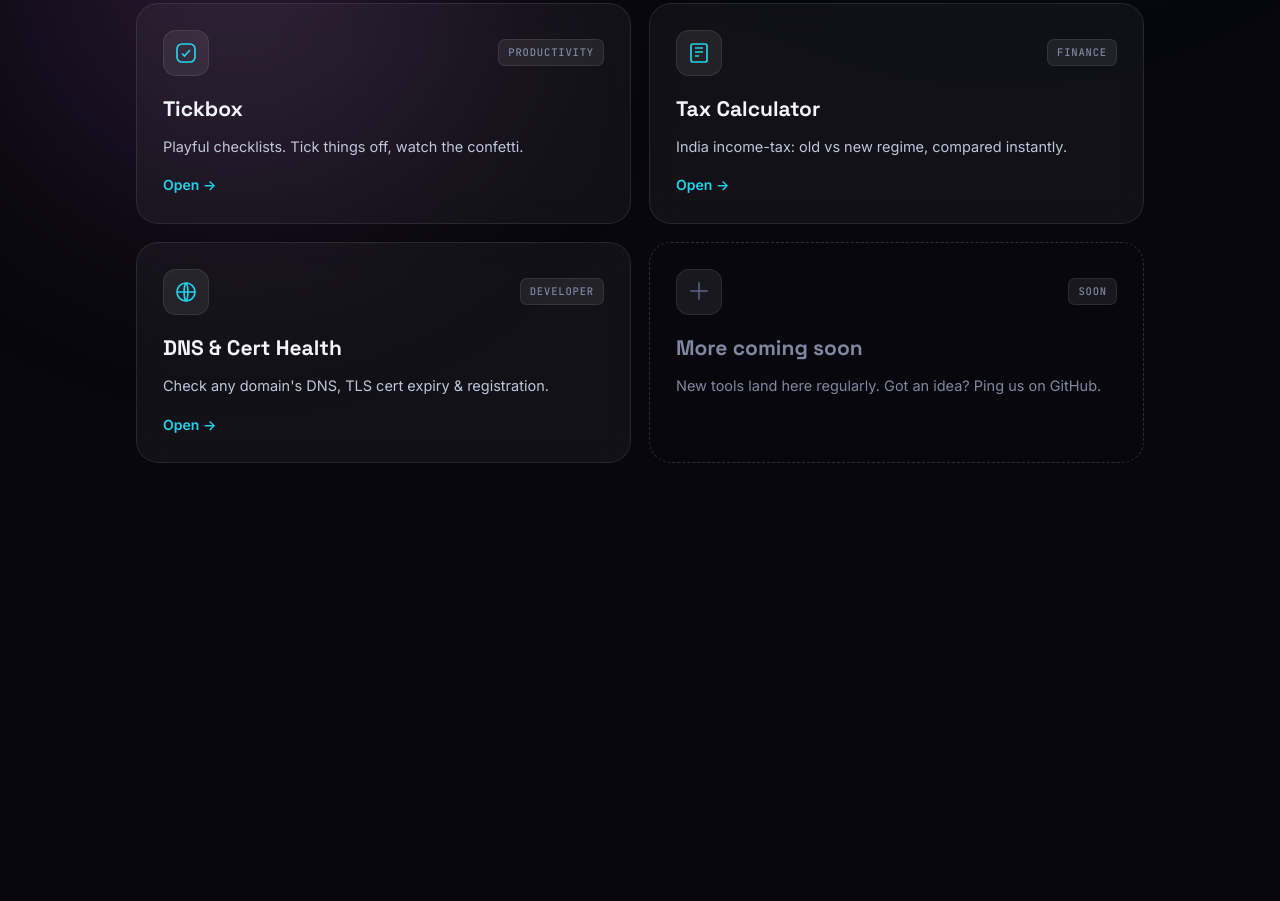
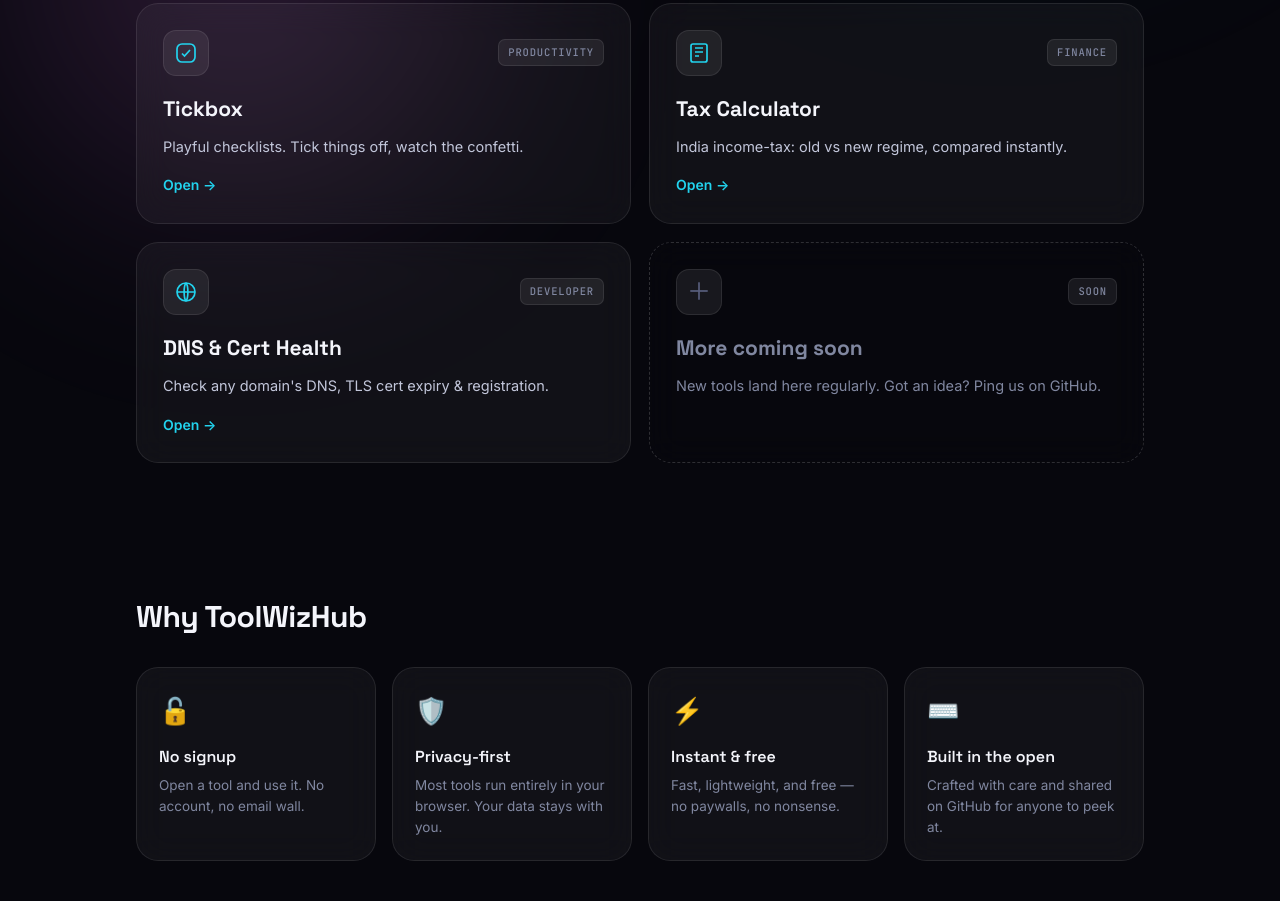
Before and after one commit to sorapallivenkatesh/toolwizhub, a plain HTML site: page index.html in a window 1280 px wide. Shown: the part 673-1574 px from the top of the page. Before the commit the page ends 1166 px from the top, so only its background shows below. Drawn offline with Linux system fonts and the light colour scheme; a script that the page names is missing.

Commit message:
feat: 'Why ToolWizHub' feature strip

```diff
--- a/index.html
+++ b/index.html
@@ -104,6 +104,33 @@
         </div>
       </div>
     </section>
+
+    <!-- ░░░ Why ░░░ -->
+    <section class="why" id="why">
+      <h2 class="section__title">Why ToolWizHub</h2>
+      <div class="why__grid">
+        <div class="feature">
+          <span class="feature__icon">🔓</span>
+          <h3>No signup</h3>
+          <p>Open a tool and use it. No account, no email wall.</p>
+        </div>
+        <div class="feature">
+          <span class="feature__icon">🛡️</span>
+          <h3>Privacy-first</h3>
+          <p>Most tools run entirely in your browser. Your data stays with you.</p>
+        </div>
+        <div class="feature">
+          <span class="feature__icon">⚡</span>
+          <h3>Instant &amp; free</h3>
+          <p>Fast, lightweight, and free — no paywalls, no nonsense.</p>
+        </div>
+        <div class="feature">
+          <span class="feature__icon">⌨️</span>
+          <h3>Built in the open</h3>
+          <p>Crafted with care and shared on GitHub for anyone to peek at.</p>
+        </div>
+      </div>
+    </section>
   </main>
 
   <script src="main.js"></script>
--- a/styles.css
+++ b/styles.css
@@ -130,3 +130,14 @@ a.tool:hover::after { opacity: 0.7; }
 a.tool:hover .tool__go span { margin-left: 4px; }
 .tool--soon { border-style: dashed; border-color: var(--line-strong); background: transparent; }
 .tool--soon .tool__name, .tool--soon .tool__desc { color: var(--muted); }
+
+/* ── Why ──────────────────────────────────────────── */
+.why { padding: clamp(60px, 9vw, 100px) 0 40px; }
+.why__grid { display: grid; grid-template-columns: repeat(4, 1fr); gap: 16px; }
+.feature {
+  padding: 22px; border-radius: var(--r); background: var(--glass); border: 1px solid var(--line);
+  backdrop-filter: blur(16px); -webkit-backdrop-filter: blur(16px);
+}
+.feature__icon { font-size: 26px; }
+.feature h3 { font-family: var(--display); font-size: 16px; font-weight: 600; margin: 12px 0 6px; }
+.feature p { color: var(--muted); font-size: 13.5px; line-height: 1.55; }
```
